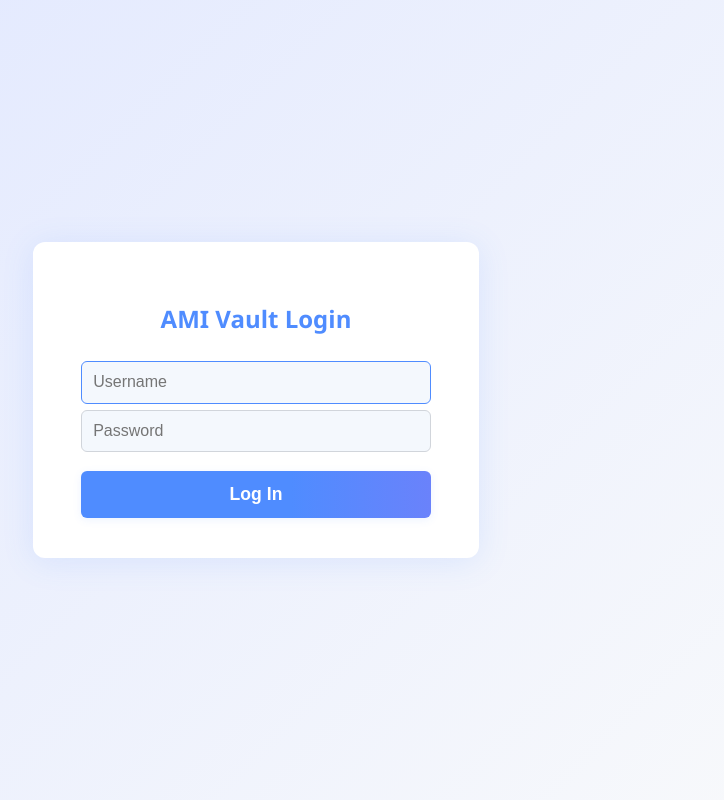
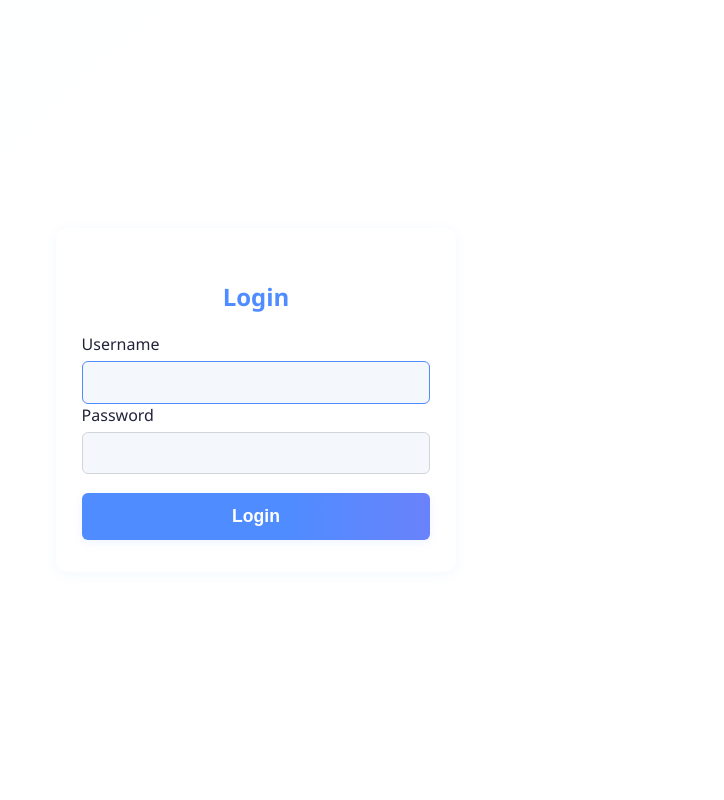
Before and after one commit to s3csys/amivault, a Flask app: page /login in a window 1280 px wide. Shown: the whole page, without its empty margins (384-1108 px from the left). Run offline with Flask 3, Linux system fonts and the light colour scheme; some libraries are stand-ins or nearby versions.

Commit message:
login/2fa pages updated

```diff
--- a/app.py
+++ b/app.py
@@ -113,34 +113,46 @@ def login():
         pwd = request.form['password']
         user = User.query.filter_by(username=uname).first()
         if user and user.check_password(pwd):
-            # Enforce 2FA if enabled and secret is set
             if user.two_factor_enabled and user.two_factor_secret:
                 session['pending_2fa_user'] = user.username
-                return redirect(url_for('two_factor'))
-            # Normal login if 2FA not enabled
+                # If AJAX, respond with JSON to trigger 2FA popup
+                if request.is_json or request.headers.get('X-Requested-With') == 'XMLHttpRequest':
+                    return jsonify({'require_2fa': True})
+                # Fallback for non-AJAX
+                return render_template('login.html', require_2fa=True)
+            # Normal login
             session['username'] = user.username
-            return redirect(url_for('dashboard'))
+            if request.is_json or request.headers.get('X-Requested-With') == 'XMLHttpRequest':
+                return jsonify({'success': True, 'redirect': url_for('dashboard')})
+            else:
+                return redirect(url_for('dashboard'))  # <-- Fix: redirect for normal POST
         else:
-            flash("Invalid credentials", "danger")
-            return render_template('login.html')
+            if request.is_json or request.headers.get('X-Requested-With') == 'XMLHttpRequest':
+                return jsonify({'success': False, 'error': 'Invalid credentials'})
+            else:
+                flash("Invalid credentials", "danger")
+                return render_template('login.html')
     return render_template('login.html')
 
 
-@app.route('/two-factor', methods=['GET', 'POST'])
-def two_factor():
-    if 'pending_2fa_user' not in session:
-        return redirect(url_for('login'))
-    user = User.query.filter_by(username=session['pending_2fa_user']).first()
-    if request.method == 'POST':
-        code = request.form['code']
-        totp = pyotp.TOTP(user.two_factor_secret)
-        if totp.verify(code):
-            session['username'] = user.username
-            session.pop('pending_2fa_user')
-            return redirect(url_for('dashboard'))
-        else:
-            flash('Invalid 2FA code', 'danger')
-    return render_template('two_factor.html')
+
+@app.route('/login_2fa', methods=['POST'])
+def login_2fa():
+    pending_user = session.get('pending_2fa_user')
+    if not pending_user:
+        return jsonify({'success': False, 'error': 'No 2FA session found. Please login again.'})
+    user = User.query.filter_by(username=pending_user).first()
+    if not user or not user.two_factor_enabled or not user.two_factor_secret:
+        return jsonify({'success': False, 'error': '2FA not enabled for this user.'})
+    code = request.form.get('code', '').strip()
+    totp = pyotp.TOTP(user.two_factor_secret)
+    if totp.verify(code):
+        session.pop('pending_2fa_user')
+        session['username'] = user.username
+        return jsonify({'success': True, 'redirect': url_for('dashboard')})
+    else:
+        return jsonify({'success': False, 'error': 'Invalid 2FA code. Please try again.'})
+
 
 @app.route('/setup-2fa', methods=['GET', 'POST'])
 def setup_2fa():
--- a/templates/login.html
+++ b/templates/login.html
@@ -1,24 +1,137 @@
 <!DOCTYPE html>
 <html lang="en">
 <head>
-  <meta charset="UTF-8" />
-  <meta name="viewport" content="width=device-width, initial-scale=1" />
-  <title>Login - AMI Vault</title>
+  <meta charset="UTF-8">
+  <title>Login - Your App</title>
+  <meta name="viewport" content="width=device-width,initial-scale=1">
   <link rel="stylesheet" href="{{ url_for('static', filename='style.css') }}">
+  <style>
+    /* SweetAlert2 customizations for professional style */
+    .swal2-popup {
+      border-radius: 12px !important;
+      font-family: 'Segoe UI', Tahoma, Geneva, Verdana, sans-serif;
+    }
+    .swal2-title {
+      color: #4f8cff !important;
+      font-weight: 700;
+      font-size: 1.5rem;
+    }
+    .swal2-confirm {
+      background: linear-gradient(90deg, #4f8cff 60%, #6a82fb 100%) !important;
+      border-radius: 6px !important;
+      font-weight: 700 !important;
+      font-size: 1.1rem !important;
+      box-shadow: 0 2px 8px rgba(79,140,255,0.10) !important;
+    }
+    .swal2-confirm:focus, .swal2-confirm:hover {
+      background: linear-gradient(90deg, #6a82fb 60%, #4f8cff 100%) !important;
+    }
+    .swal2-input, #swal2faCode {
+      border-radius: 6px !important;
+      background: #f4f8fd !important;
+      border: 1.5px solid #d1d5db !important;
+      color: #22223b !important;
+      font-size: 1rem !important;
+      width: 140px !important;
+      max-width: 100% !important;
+      box-sizing: border-box !important;
+      margin: 0 auto 0.5em auto !important;
+      display: block !important;
+      letter-spacing: 0.15em;
+      text-align: center;
+    }
+    .swal2-html-container p {
+      color: #888 !important;
+    }
+    /* Hide SweetAlert2's default input if present */
+    #swal2-input {
+      display: none !important;
+    }
+  </style>
 </head>
 <body>
-  <div style="display:flex;justify-content:center;align-items:center;min-height:100vh;width:100vw;background:linear-gradient(135deg,#e0e7ff 0%,#f9fafb 100%);">
-    <div class="login-container" style="background: white; padding: 2.5rem 3rem; border-radius: 12px; box-shadow: 0 4px 32px rgba(79,140,255,0.13); width: 350px;">
-      <h2 style="text-align:center; color:#4f8cff;">AMI Vault Login</h2>
-      {% if error %}
-        <div class="error">{{ error }}</div>
-      {% endif %}
-      <form method="POST" action="{{ url_for('login') }}">
-        <input type="text" name="username" placeholder="Username" required autofocus />
-        <input type="password" name="password" placeholder="Password" required />
-        <button type="submit">Log In</button>
+  <div class="container" style="justify-content:center;align-items:center;min-height:100vh;">
+    <div class="content" style="max-width:400px;margin:2rem auto;">
+      <h2 style="text-align:center;color:#4f8cff;">Login</h2>
+      <form id="loginForm" method="POST" autocomplete="off">
+        <label for="username">Username</label>
+        <input type="text" id="username" name="username" required autofocus>
+        <label for="password">Password</label>
+        <input type="password" id="password" name="password" required>
+        <button type="submit">Login</button>
       </form>
     </div>
   </div>
+
+  <script src="https://cdn.jsdelivr.net/npm/sweetalert2@11"></script>
+  <script>
+    // Reset SweetAlert2 defaults to avoid inherited input fields from mixins/wrappers[6]
+    if (Swal.resetDefaults) Swal.resetDefaults();
+
+    document.getElementById('loginForm').addEventListener('submit', function(e) {
+      e.preventDefault();
+      const formData = new FormData(this);
+      fetch('{{ url_for("login") }}', {
+        method: 'POST',
+        headers: {'X-Requested-With': 'XMLHttpRequest'},
+        body: formData
+      })
+      .then(response => response.json())
+      .then(data => {
+        if (data.require_2fa) {
+          show2FAPopup();
+        } else if (data.success) {
+          window.location.href = data.redirect;
+        } else {
+          Swal.fire({
+            icon: 'error',
+            title: 'Login Failed',
+            text: data.error || 'Invalid credentials'
+          });
+        }
+      });
+    });
+
+    function show2FAPopup(message) {
+      Swal.fire({
+        title: 'Enter 2FA Code',
+        // No 'input' property used here!
+        html: `
+          <input type="text" id="swal2faCode" class="swal2-input" placeholder="123456" maxlength="6" pattern="\\d{6}" inputmode="numeric" autocomplete="one-time-code" autofocus>
+          <p style="font-size:0.95em;margin-top:1em;">
+            Open your authenticator app and enter the 6-digit code.
+          </p>
+          ${message ? `<div style="color:#dc2626;margin-top:1em;">${message}</div>` : ''}
+        `,
+        confirmButtonText: 'Verify',
+        showCancelButton: false,
+        allowOutsideClick: false,
+        preConfirm: () => {
+          const code = document.getElementById('swal2faCode').value.trim();
+          if (!/^\d{6}$/.test(code)) {
+            Swal.showValidationMessage('Please enter a valid 6-digit code.');
+            return false;
+          }
+          return code;
+        }
+      }).then((result) => {
+        if (result.isConfirmed) {
+          fetch('{{ url_for("login_2fa") }}', {
+            method: 'POST',
+            headers: {'X-Requested-With': 'XMLHttpRequest', 'Content-Type': 'application/x-www-form-urlencoded'},
+            body: 'code=' + encodeURIComponent(result.value)
+          })
+          .then(response => response.json())
+          .then(data => {
+            if (data.success) {
+              window.location.href = data.redirect;
+            } else {
+              show2FAPopup(data.error || 'Invalid 2FA code.');
+            }
+          });
+        }
+      });
+    }
+  </script>
 </body>
 </html>
```
